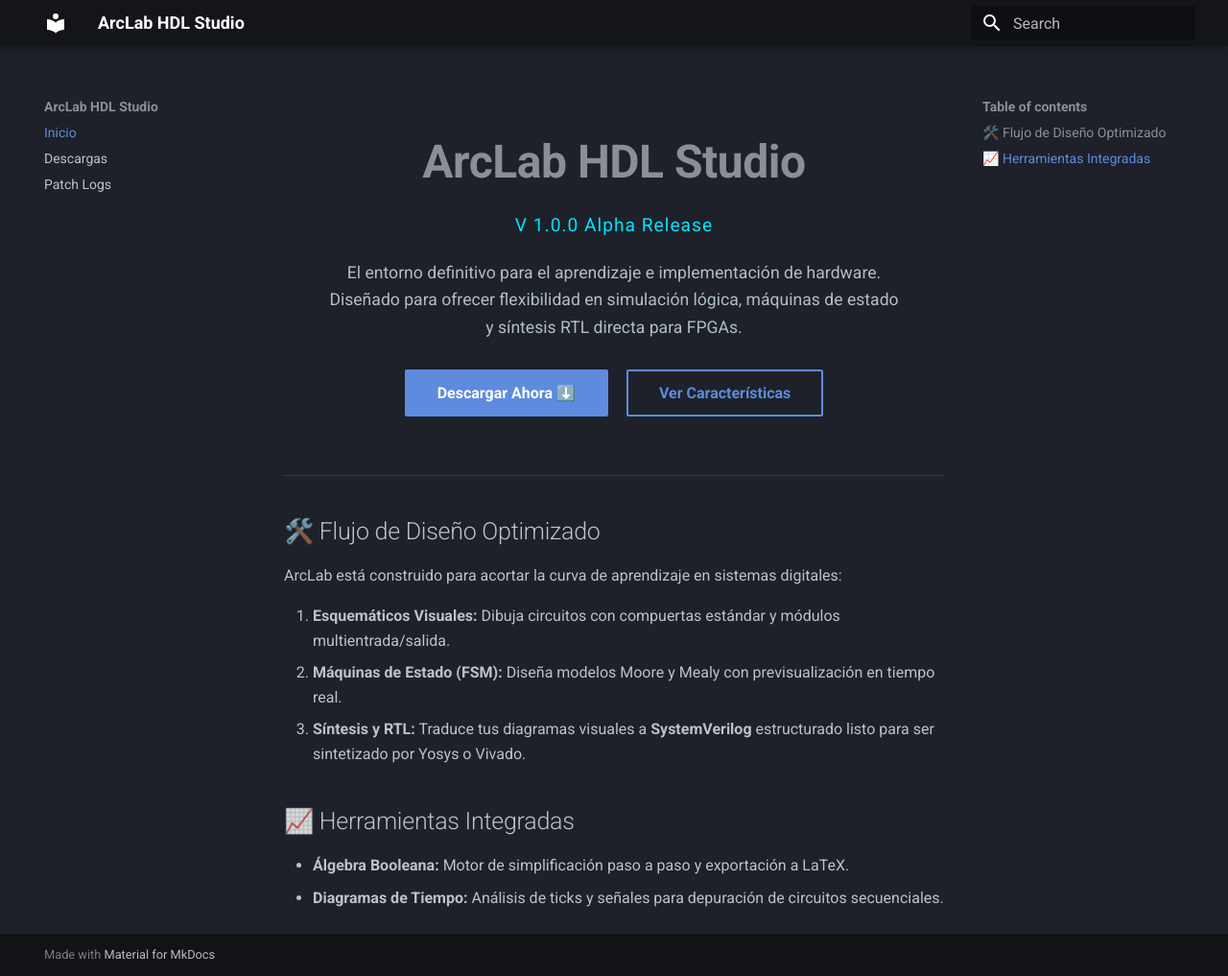
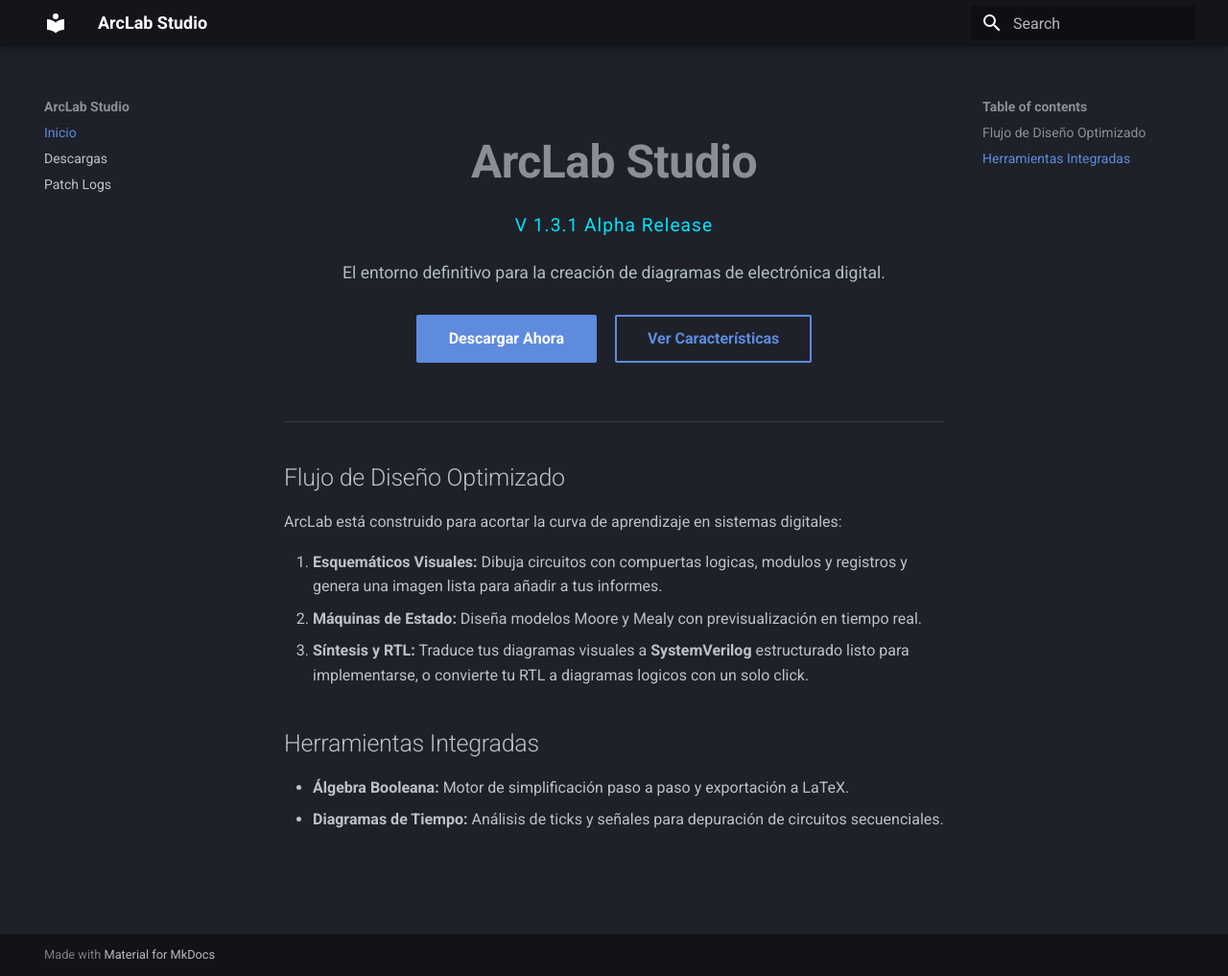
Before and after one commit to TheNicolen/ArcLab, an MkDocs documentation site: the page built from docs/index.md, in a window 1280 px wide and 1017 px high. Shown: the whole window at 96% size. Built offline with MkDocs 1.6.1 and Material for MkDocs 9.7.7, drawn with Linux system fonts in a browser that asks for light colours.

```diff
--- a/docs/index.md
+++ b/docs/index.md
@@ -5,16 +5,16 @@ hide:
 ---
 
 <div align="center" style="margin-top: 40px; margin-bottom: 60px;">
-  <h1 style="font-size: 3em; font-weight: bold; margin-bottom: 0;">ArcLab HDL Studio</h1>
-  <p style="color: #00e5ff; font-size: 1.2em; letter-spacing: 1px;">V 1.0.0 Alpha Release</p>
+  <h1 style="font-size: 3em; font-weight: bold; margin-bottom: 0;">ArcLab Studio</h1>
+  <p style="color: #00e5ff; font-size: 1.2em; letter-spacing: 1px;">V 1.3.1 Alpha Release</p>
 
   <p style="max-width: 600px; margin: 20px auto; font-size: 1.1em; color: #b0bec5;">
-    El entorno definitivo para el aprendizaje e implementación de hardware. Diseñado para ofrecer flexibilidad en simulación lógica, máquinas de estado y síntesis RTL directa para FPGAs.
+    El entorno definitivo para la creación de diagramas de electrónica digital.
   </p>
 
   <div style="margin-top: 30px;">
     <a href="descargas/" class="md-button md-button--primary" style="margin-right: 15px; font-weight: bold;">
-      Descargar Ahora ⬇️
+      Descargar Ahora
     </a>
     <a href="tutoriales/entorno/" class="md-button">
       Ver Características
@@ -24,13 +24,13 @@ hide:
 
 ---
 
-## 🛠️ Flujo de Diseño Optimizado
+## Flujo de Diseño Optimizado
 ArcLab está construido para acortar la curva de aprendizaje en sistemas digitales:
 
-1. **Esquemáticos Visuales:** Dibuja circuitos con compuertas estándar y módulos multientrada/salida.
-2. **Máquinas de Estado (FSM):** Diseña modelos Moore y Mealy con previsualización en tiempo real.
-3. **Síntesis y RTL:** Traduce tus diagramas visuales a **SystemVerilog** estructurado listo para ser sintetizado por Yosys o Vivado.
+1. **Esquemáticos Visuales:** Dibuja circuitos con compuertas logicas, modulos y registros y genera una imagen lista para añadir a tus informes.
+2. **Máquinas de Estado:** Diseña modelos Moore y Mealy con previsualización en tiempo real.
+3. **Síntesis y RTL:** Traduce tus diagramas visuales a **SystemVerilog** estructurado listo para implementarse, o convierte tu RTL a diagramas logicos con un solo click.
 
-## 📈 Herramientas Integradas
+## Herramientas Integradas
 * **Álgebra Booleana:** Motor de simplificación paso a paso y exportación a LaTeX.
 * **Diagramas de Tiempo:** Análisis de ticks y señales para depuración de circuitos secuenciales.
--- a/mkdocs.yml
+++ b/mkdocs.yml
@@ -1,4 +1,4 @@
-site_name: ArcLab HDL Studio
+site_name: ArcLab Studio
 theme:
   name: material
   palette:
```
Also changed, not shown: docs/descargas.md (+2 -2 lines).
